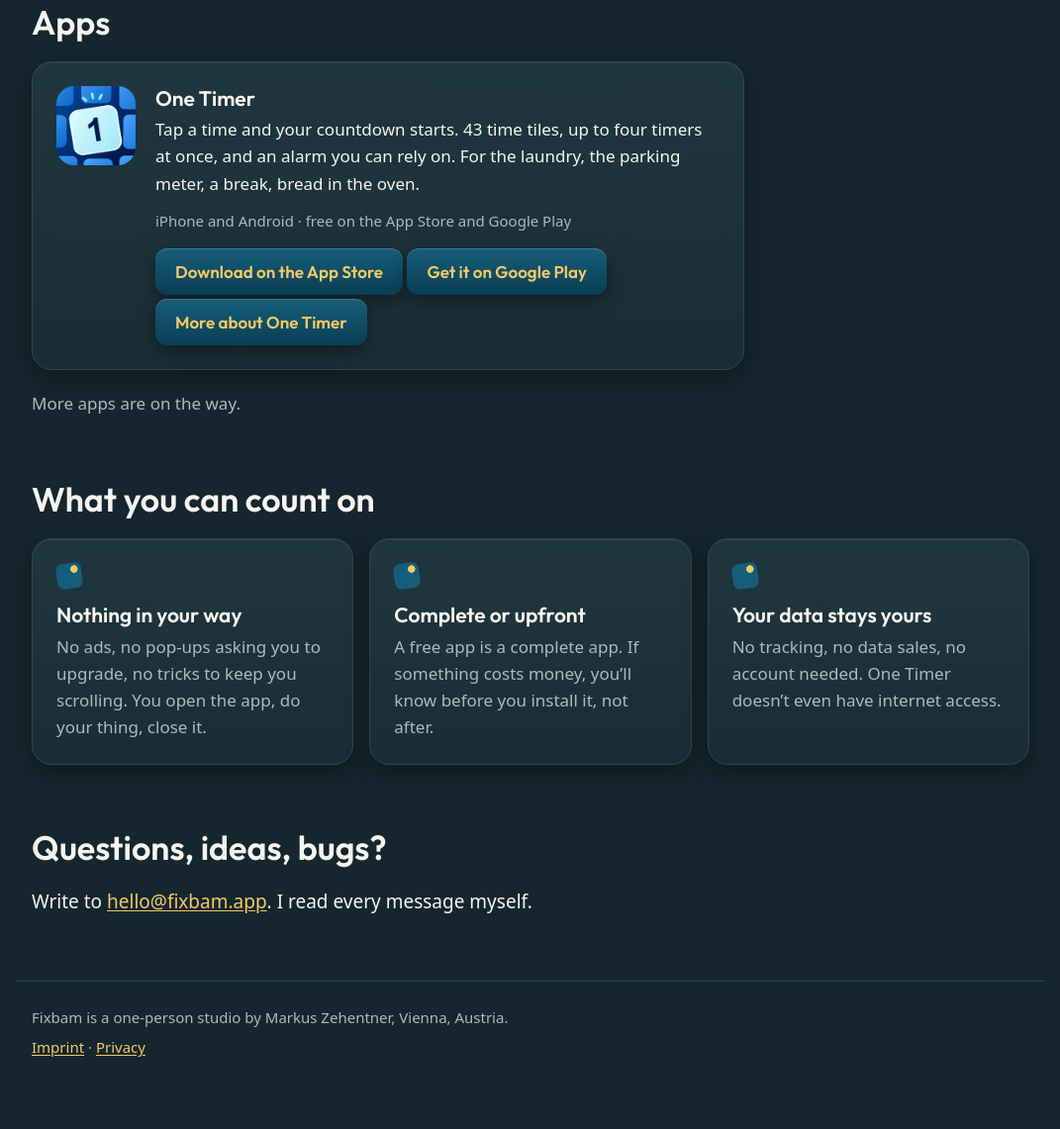
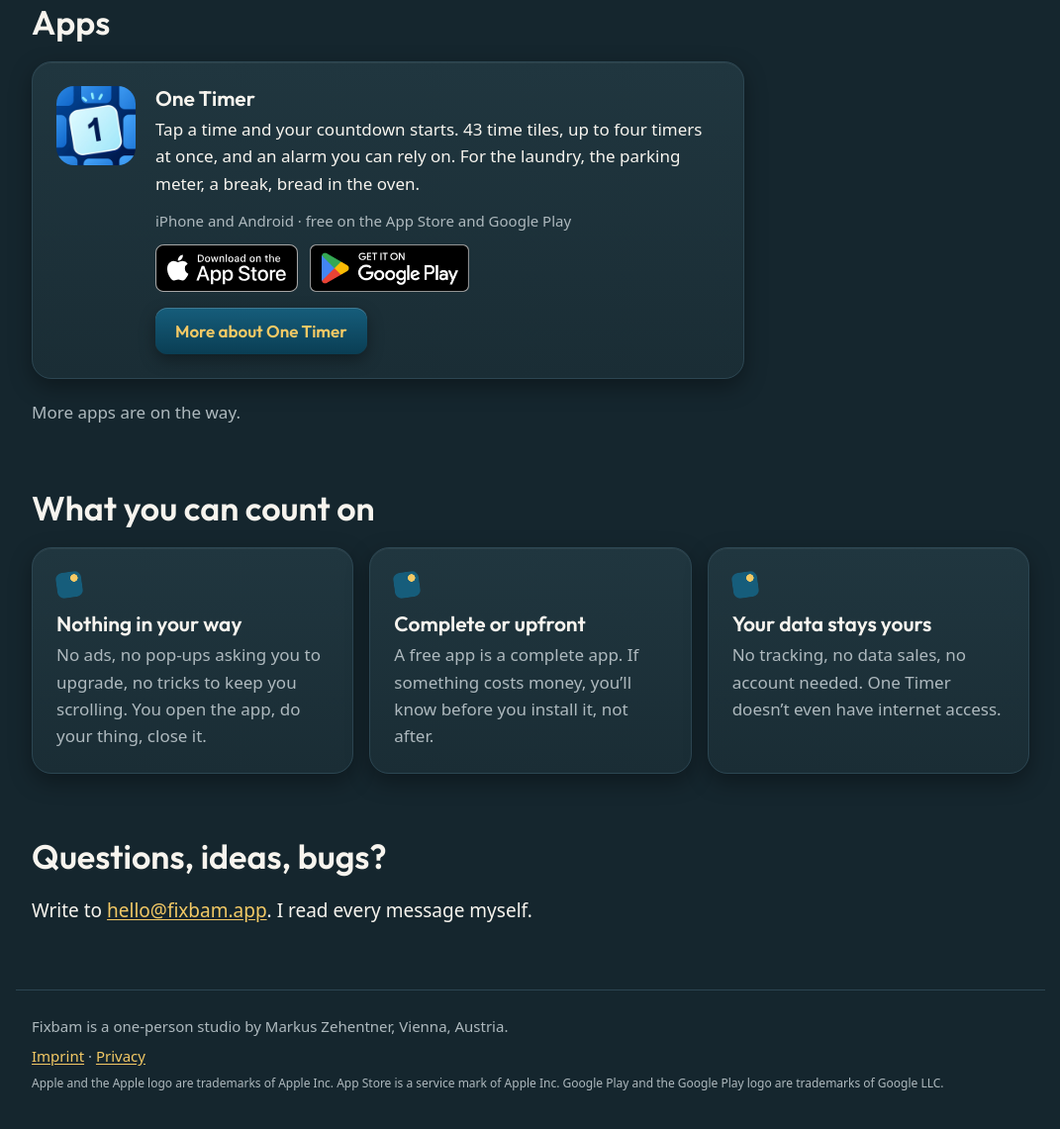
Before and after one commit to mzehentner-coder/mzehentner-coder.github.io, a plain HTML site: page index.html in a window 1280 px wide. Shown: the part 431-1572 px from the top of the page at 99% size, without its empty margins (104-1175 px from the left). Before the commit the page ends 1547 px from the top, so only its background shows below. Drawn offline with Linux system fonts and the light colour scheme.

Commit message:
Offizielle Badges von App Store und Google Play, Markenhinweis im Fuß
Co-Authored-By: Claude Opus 5.5 <noreply@anthropic.com>

```diff
--- a/assets/style.css
+++ b/assets/style.css
@@ -48,6 +48,10 @@ main > section { margin: 64px 0; }
 .app { display: grid; grid-template-columns: 80px 1fr; gap: 20px; align-items: start; max-width: 720px; }
 .app img { width: 80px; height: 80px; border-radius: 18px; }
 .app p { margin: 0 0 12px; }
+.app .stores { display: flex; flex-wrap: wrap; align-items: center; gap: 12px; margin: 0 0 12px; }
+.app .badge { display: inline-block; line-height: 0; }
+.app .badge img { width: auto; height: 48px; border-radius: 0; }
+.tm { font-size: 12px; color: var(--muted); }
 .app .meta { font-size: 15px; color: var(--muted); }
 .btn {
   display: inline-block; margin-top: 4px; padding: 10px 20px; border-radius: 12px;
--- a/index.html
+++ b/index.html
@@ -14,7 +14,7 @@
 <link rel="icon" href="favicon-32.png?v=3" type="image/png" sizes="32x32">
 <link rel="apple-touch-icon" href="apple-touch-icon.png?v=3">
 <link rel="manifest" href="manifest.webmanifest">
-<link rel="stylesheet" href="assets/style.css?v=1">
+<link rel="stylesheet" href="assets/style.css?v=2">
 </head>
 <body>
 <a class="skip" href="#content">Skip to content</a>
@@ -40,8 +40,10 @@
       <h3>One Timer</h3>
       <p>Tap a time and your countdown starts. 43 time tiles, up to four timers at once, and an alarm you can rely on. For the laundry, the parking meter, a break, bread in the oven.</p>
       <p class="meta">iPhone and Android · free on the App Store and Google Play</p>
-      <a class="btn" href="https://apps.apple.com/app/id6836552961">Download on the App Store</a>
-      <a class="btn" href="https://play.google.com/store/apps/details?id=info.zehentner.oneclicktimer">Get it on Google Play</a>
+      <div class="stores">
+        <a class="badge" href="https://apps.apple.com/app/id6836552961"><img src="assets/badges/app-store-en.svg" alt="Download on the App Store" height="48"></a>
+        <a class="badge" href="https://play.google.com/store/apps/details?id=info.zehentner.oneclicktimer"><img src="assets/badges/google-play-en.png" alt="Get it on Google Play" height="48"></a>
+      </div>
       <a class="btn" href="/one-timer-app/en/">More about One Timer</a>
     </div>
   </div>
@@ -65,6 +67,7 @@
 <footer class="foot">
   <p>Fixbam is a one-person studio by Markus Zehentner, Vienna, Austria.</p>
   <p><a href="imprint.html">Imprint</a> · <a href="privacy.html">Privacy</a></p>
+  <p class="tm">Apple and the Apple logo are trademarks of Apple Inc. App Store is a service mark of Apple Inc. Google Play and the Google Play logo are trademarks of Google LLC.</p>
 </footer>
 </body>
 </html>
```
Also changed, not shown: assets/badges/app-store-en.svg (added), assets/badges/google-play-en.png (added).
